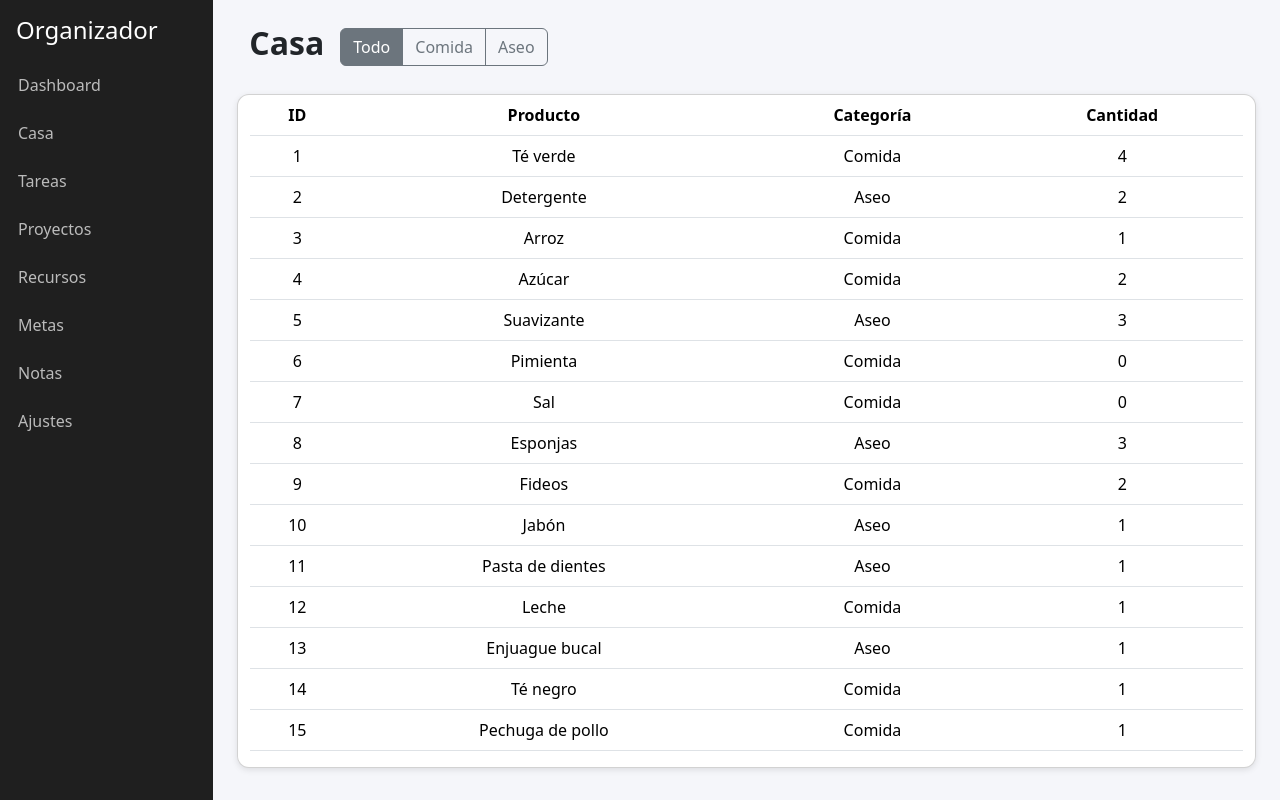
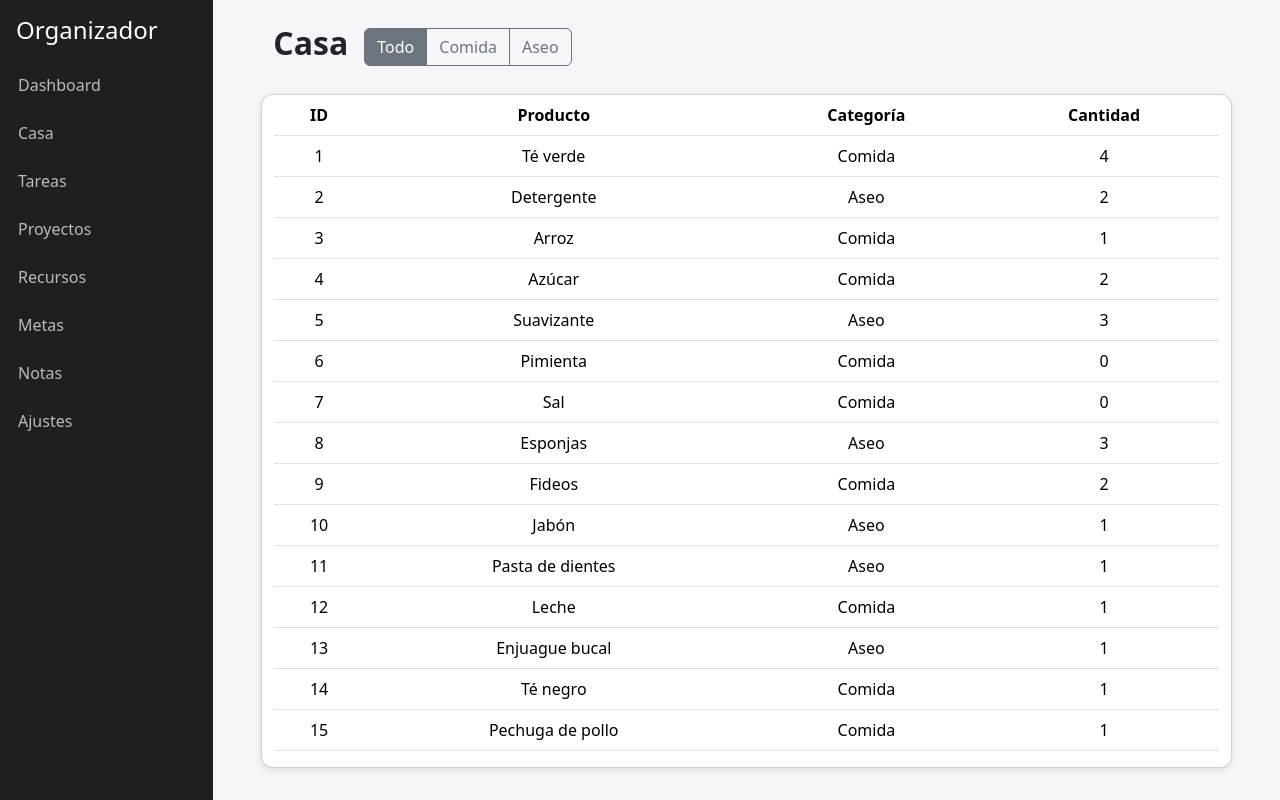
Before and after one commit to cmssandoval/house-net-frontend, a React (Vite) app: page /casa in a window 1280 px wide. Built offline with nearby package versions, Linux system fonts and the light colour scheme.

Commit message:
fix: add sidebar wrapper inside Col component, add horizontal padding to Inventory

```diff
--- a/src/components/Inventory.tsx
+++ b/src/components/Inventory.tsx
@@ -35,7 +35,7 @@ const Inventory = () => {
   }, []);
 
   return (
-    <Col className="p-4 col-sm-8 col-md-9 col-xl-10">
+    <Col className="px-5 p-4 col-sm-8 col-md-9 col-xl-10">
       <Container className='mb-4 d-flex align-items-center gap-3'>
         <h2 className="fw-bold d-inline">Casa</h2>
         <TableFilters
--- a/src/components/Sidebar.tsx
+++ b/src/components/Sidebar.tsx
@@ -4,6 +4,7 @@ import Col from 'react-bootstrap/Col';
 const Sidebar = () => {
   return (
     <Col className="nav-list p-0 col-sm-4 col-md-3 col-xl-2">
+      <div className="position-sticky start-0 top-0">
         <h4 className="p-3 mb-0">Organizador</h4>
 
         <Link to="/"          > Dashboard </Link>
@@ -14,6 +15,7 @@ const Sidebar = () => {
         <Link to="/metas"     > Metas </Link>
         <Link to="/notas"     > Notas </Link>
         <Link to="/ajustes"   > Ajustes </Link>
+      </div>
     </Col >
   );
 };
```
